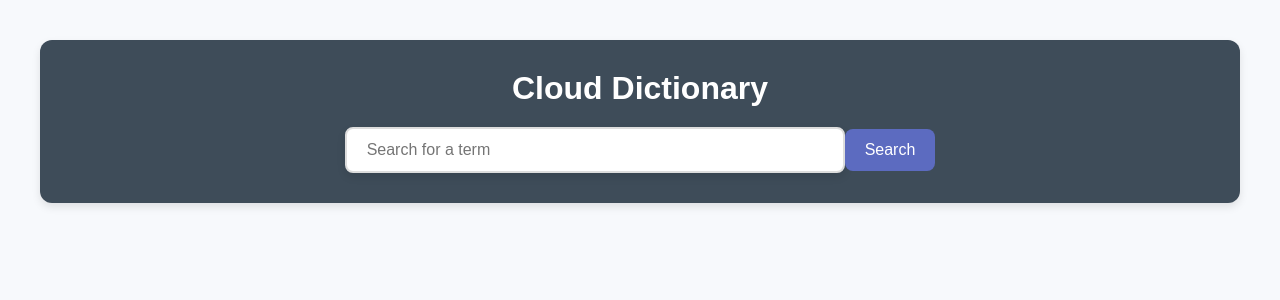
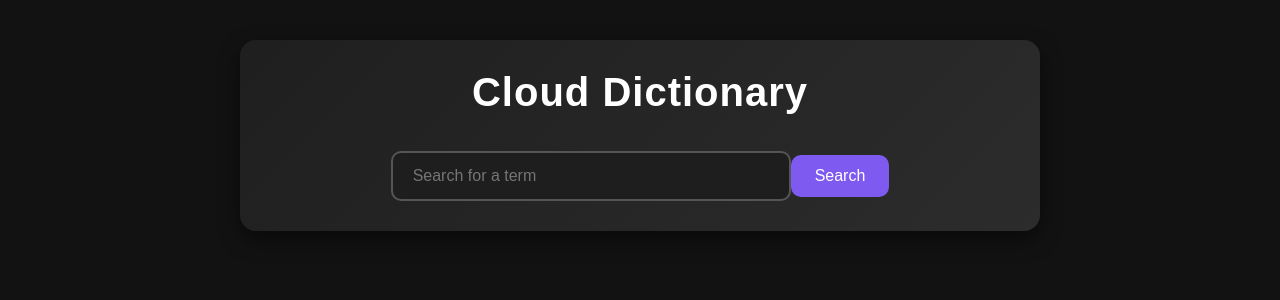
Before and after one commit to Ramalho02/serverless-cloud-dictionary, a React (Create React App) app: page / in a window 1280 px wide. Shown: the top 300 px of the page. Built offline with nearby package versions, Linux system fonts and the light colour scheme.

Commit message:
Update App.css for dark theme and layout adjustments
Refined styles for dark mode and improved layout.

```diff
--- a/src/App.css
+++ b/src/App.css
@@ -1,4 +1,4 @@
-/* Global styles */
+/* App.css - Estilo refinado e dark */
 * {
   box-sizing: border-box;
   margin: 0;
@@ -6,116 +6,135 @@
 }
 
 body {
-  background-color: #f7f9fc;
+  background-color: #121212;
   font-family: 'Poppins', sans-serif;
-  color: #333;
+  color: #e0e0e0;
 }
 
-/* Main app container */
+/* App container */
 .App {
   display: flex;
   flex-direction: column;
   align-items: center;
   min-height: 100vh;
-  padding: 40px;
+  padding: 40px 20px;
 }
 
 /* Header */
 .App-header {
-  background-color: #3e4c59;
+  background: linear-gradient(135deg, #1f1f1f, #2c2c2c);
   padding: 30px 20px;
-  color: white;
+  color: #ffffff;
   width: 100%;
-  border-radius: 12px;
-  box-shadow: 0 4px 8px rgba(0, 0, 0, 0.1);
+  max-width: 800px;
+  border-radius: 16px;
+  box-shadow: 0 8px 20px rgba(0, 0, 0, 0.5);
   text-align: center;
-  margin-bottom: 30px;
+  margin-bottom: 40px;
 }
 
-/* Search input and button */
+.App-header h1 {
+  font-size: 2.5rem;
+  margin-bottom: 20px;
+  letter-spacing: 1px;
+}
+
+/* Input e botão */
 input {
-  padding: 12px 20px;
-  margin-top: 20px;
+  padding: 14px 20px;
+  margin-top: 15px;
   width: 100%;
-  max-width: 500px;
-  border-radius: 8px;
-  border: 2px solid #ddd;
+  max-width: 400px;
+  border-radius: 10px;
+  border: 2px solid #555;
+  background-color: #1e1e1e;
+  color: #fff;
   font-size: 16px;
-  box-shadow: 0 4px 8px rgba(0, 0, 0, 0.1);
   transition: all 0.3s ease;
 }
 
 input:focus {
   outline: none;
-  border-color: #5c6bc0;
-  box-shadow: 0 4px 12px rgba(92, 107, 192, 0.3);
+  border-color: #7f5af0;
+  box-shadow: 0 0 10px rgba(127, 90, 240, 0.5);
 }
 
 button {
-  padding: 12px 20px;
-  margin-top: 15px;
-  background-color: #5c6bc0;
+  padding: 12px 24px;
+  margin-top: 20px;
+  background-color: #7f5af0;
   color: white;
   border: none;
-  border-radius: 8px;
+  border-radius: 10px;
   cursor: pointer;
   font-size: 16px;
-  transition: background-color 0.3s ease, transform 0.3s ease;
+  transition: background-color 0.3s ease, transform 0.2s ease;
 }
 
 button:hover {
-  background-color: #3e4c59;
-  transform: translateY(-2px);
+  background-color: #5a2edc;
+  transform: translateY(-3px);
 }
 
-/* Dictionary container layout */
+/* Cards */
 .dictionary-container {
   display: grid;
   grid-template-columns: repeat(auto-fill, minmax(250px, 1fr));
-  gap: 30px;
-  padding: 20px;
+  gap: 25px;
   width: 100%;
-  max-width: 1200px;
+  max-width: 1000px;
 }
 
-/* Individual card styling */
 .card {
-  background-color: white;
+  background-color: #1e1e1e;
   padding: 20px;
-  border-radius: 12px;
-  box-shadow: 0 6px 12px rgba(0, 0, 0, 0.1);
-  transition: transform 0.3s ease, box-shadow 0.3s ease;
+  border-radius: 14px;
+  box-shadow: 0 6px 15px rgba(0,0,0,0.5);
+  transition: transform 0.3s ease, box-shadow 0.3s ease, background-color 0.3s ease;
 }
 
 .card:hover {
-  transform: translateY(-5px);
-  box-shadow: 0 8px 16px rgba(0, 0, 0, 0.15);
+  transform: translateY(-6px);
+  box-shadow: 0 10px 25px rgba(127, 90, 240, 0.5);
+  background-color: #2a2a2a;
 }
 
 .card h3 {
-  font-size: 22px;
+  font-size: 1.6rem;
   margin-bottom: 10px;
-  color: #3e4c59;
+  color: #7f5af0;
   font-weight: 600;
 }
 
 .card p {
-  font-size: 16px;
-  color: #666;
+  font-size: 1rem;
+  color: #ccc;
   line-height: 1.6;
 }
 
-/* Responsive styling for smaller screens */
+/* Mensagem de erro */
+.error-message {
+  margin-top: 20px;
+  color: #ff4d4f;
+  font-weight: 500;
+  font-size: 1.1rem;
+  animation: fadeIn 0.5s ease-in-out;
+}
+
+@keyframes fadeIn {
+  from { opacity: 0; }
+  to { opacity: 1; }
+}
+
+/* Responsivo */
 @media (max-width: 768px) {
   .App-header {
     padding: 20px;
   }
-
-  .dictionary-container {
-    padding: 10px;
-  }
-
   input {
     max-width: 100%;
   }
+  .dictionary-container {
+    padding: 0 10px;
+  }
 }
```
